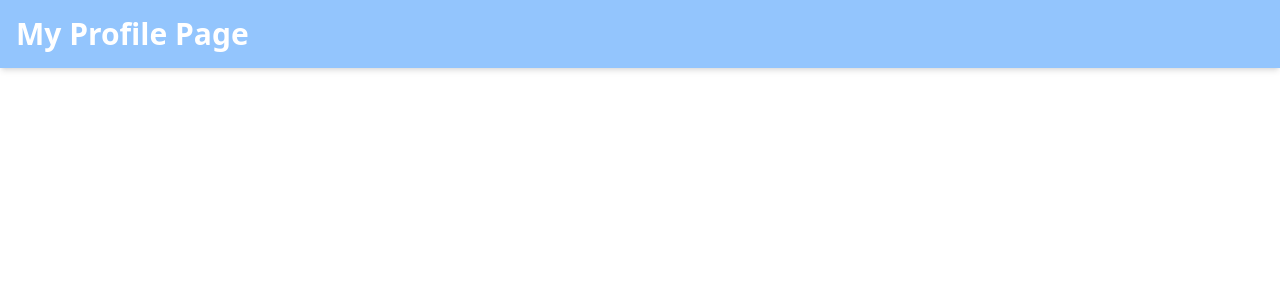
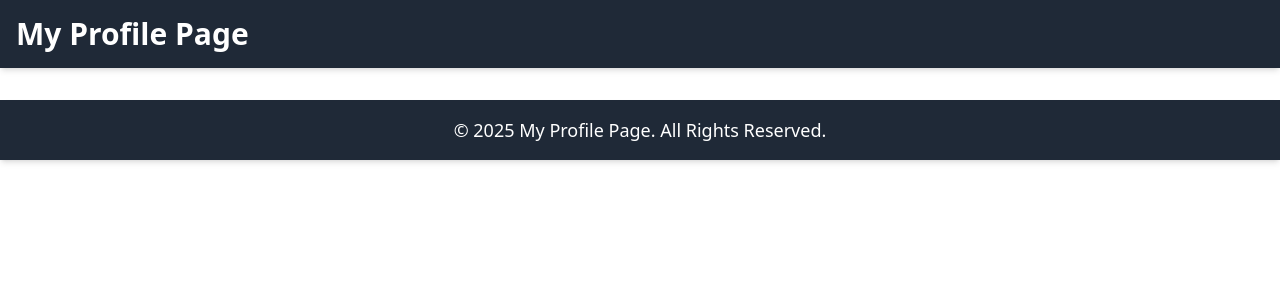
Before and after one commit to ajayKammar1/Profile_Task, a React (Vite) app: page / in a window 1280 px wide. Shown: the top 300 px of the page. Built offline with nearby package versions, Linux system fonts and the light colour scheme.

Commit message:
Header and Foter is added

```diff
--- a/src/assets/components/Footer.jsx
+++ b/src/assets/components/Footer.jsx
@@ -1,7 +1,13 @@
 import React from "react";
 
 const Footer = () => {
-  return <div>Footer</div>;
+  return (
+    <div className="bg-gray-800 text-white p-4 shadow-md mt-8">
+      <div className="container mx-auto text-center">
+        <p className="text-lg">© 2025 My Profile Page. All Rights Reserved.</p>
+      </div>
+    </div>
+  );
 };
 
 export default Footer;
--- a/src/assets/components/Hedder.jsx
+++ b/src/assets/components/Hedder.jsx
@@ -2,7 +2,7 @@ import React from "react";
 
 const Hedder = () => {
   return (
-    <header className="bg-blue-300 text-white p-4 shadow-md">
+    <header className="bg-gray-800 text-white p-4 shadow-md">
       <div className="container mx-auto flex justify-between items-center">
         <h1 className="text-3xl font-bold">My Profile Page</h1>
       </div>
--- a/src/assets/pages/Home.jsx
+++ b/src/assets/pages/Home.jsx
@@ -1,10 +1,12 @@
 import React from "react";
 import Hedder from "../components/Hedder";
+import Footer from "../components/Footer";
 
 const Home = () => {
   return (
     <div>
       <Hedder />
+      <Footer />
     </div>
   );
 };
```
